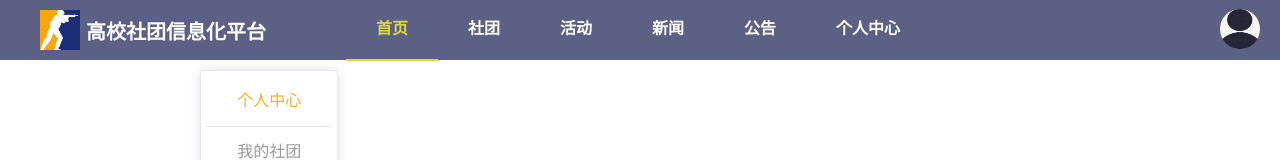
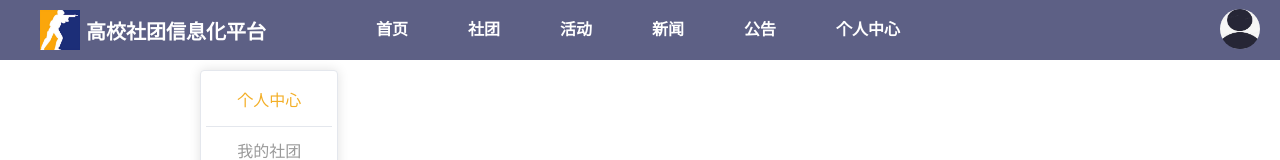
Before and after one commit to ProphetSAMA/wsssfun-ClubManag, a Vue app in the folder web/club-pc/: page /mine in a window 1280 px wide. Shown: the top 160 px of the page. Built offline with nearby package versions, Linux system fonts and the light colour scheme.

Commit message:
添加个人信息页路由

```diff
--- /dev/null
+++ b/web/club-pc/src/store/tabs/index.ts
@@ -0,0 +1,23 @@
+import { defineStore } from 'pinia'
+// 定义Store
+export const tabsStore = defineStore('tableStore', {
+    // 定义状态
+    state: () => {
+        return {
+            fatable: 'home',
+            mineTabs: '/mine/mycenter'
+        }
+    },
+    // 获取state中的数据
+    getters: {
+        getCount(state) {
+            return state.count
+        }
+    },
+    actions: {
+        // 设置值
+        setCount(count: number) {
+            this.count = count;
+        }
+    }
+})
--- a/web/club-pc/src/views/layout/tabs.vue
+++ b/web/club-pc/src/views/layout/tabs.vue
@@ -12,10 +12,14 @@
 </template>
 
 <script setup lang="ts">
-import { ref } from "vue";
+import { computed, ref } from "vue";
 import { useRouter } from "vue-router";
+import { tabsStore } from '@/store/tabs/index'
+const store = tabsStore()
 const router = useRouter();
-const activeName = ref("home");
+const activeName = computed(()=>{
+    return store.mineTabs
+})
 
 const tabs = ref([
   {
--- a/web/club-pc/src/views/mine/mine.vue
+++ b/web/club-pc/src/views/mine/mine.vue
@@ -6,6 +6,7 @@
       <el-card class="box-card" :body-style="{ padding: '5px' }">
         <!-- 分类列表，每个分类项会显示在一个div中 遍历category数据源 使用item.id作为唯一键 -->
         <div
+          @click="btnClick(item.id)"
           class="text item cateitem"
           v-for="item in category"
           :class="{ 'active-item': item.id == activeName }"
@@ -24,24 +25,29 @@
 
 <script setup lang="ts">
 import { ref } from "vue";
+import { tabsStore } from '@/store/tabs/index'
 
-const activeName = ref("mine/mycenter");
+const activeName = ref("/mine/mycenter");
+const btnClick = (id:string)=>{
+    activeName.value = id;
+}
 
 // 定义分类数据，存储在响应式变量category中
 const category = ref([
   {
     name: "个人中心",
-    id: "mine/mycenter",
+    id: "/mine/mycenter",
   },
   {
     name: "我的社团",
-    id: "mine/myclub",
+    id: "/mine/myclub",
   },
   {
     name: "我的活动",
-    id: "mine/myactivity",
+    id: "/mine/myactivity",
   },
 ]);
+
 </script>
 
 <style scoped lang="scss">
```
